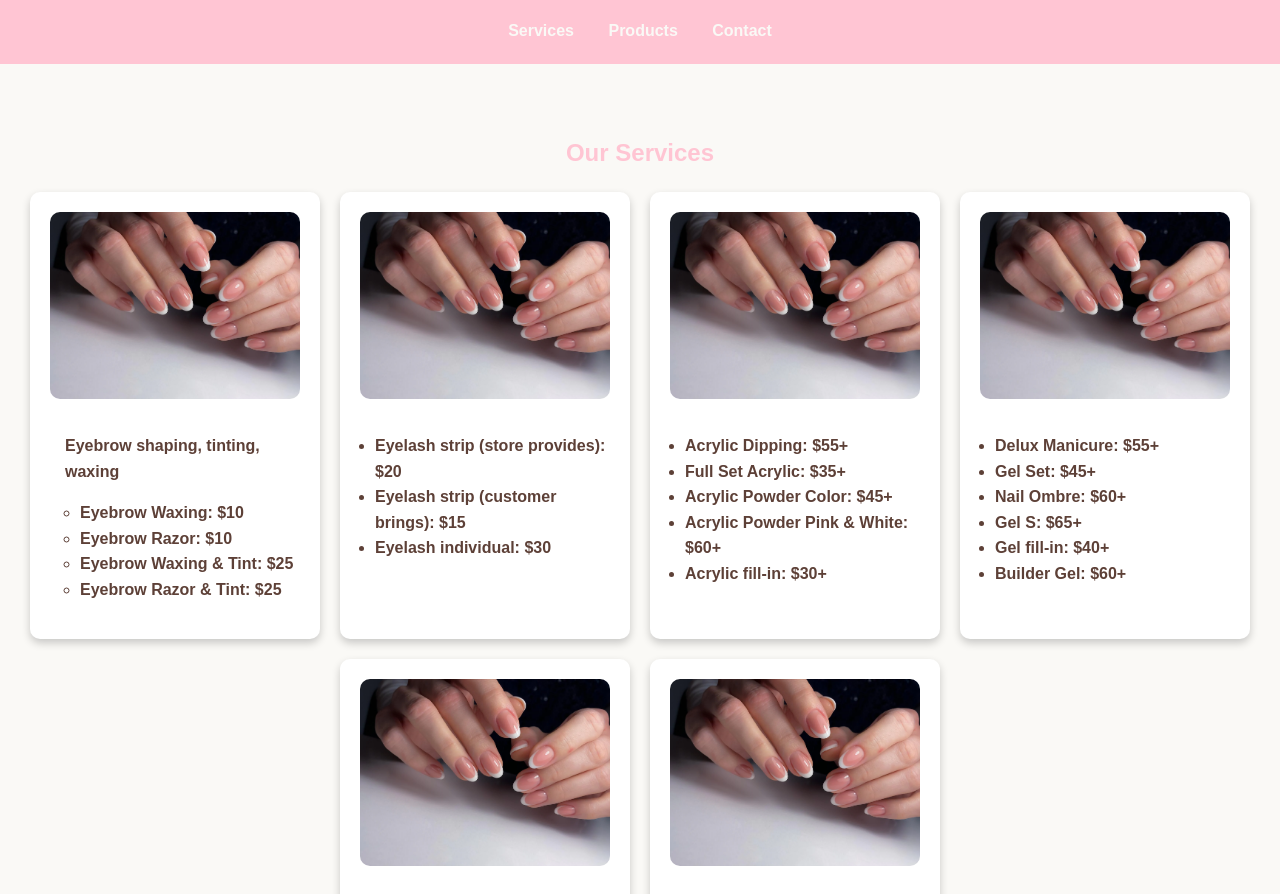
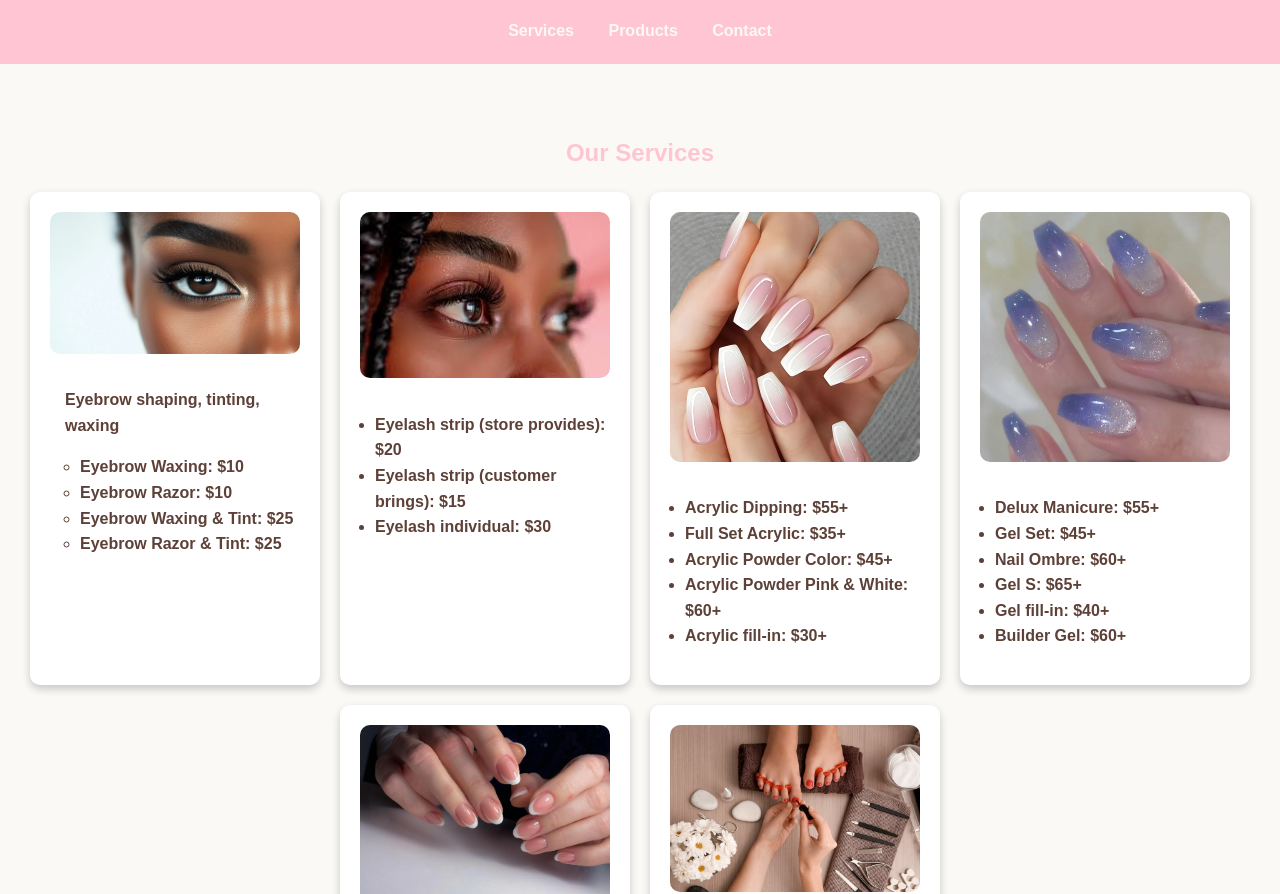
Before and after one commit to thaonguyentracy/nail1nails, a plain HTML site: page index.html in a window 1280 px wide. Shown: the part 96-990 px from the top of the page. Drawn offline with Linux system fonts and the light colour scheme.

Commit message:
Update index.html

```diff
--- a/index.html
+++ b/index.html
@@ -100,7 +100,7 @@
         <div class="services">
 
             <div class="card">
-				<img src="french-tip.jpg" alt="French tip nails">
+				<img src="eyebrown.jpg" alt="Eyebrown">
             	<ul style="text-align:left; padding-left:15px;">
             	<p>Eyebrow shaping, tinting, waxing</p>
             	<ul style="text-align:left; padding-left:15px;">
@@ -112,7 +112,7 @@
             </div>
 
             <div class="card">
-				<img src="french-tip.jpg" alt="French tip nails">
+				<img src="eyelash.jpg" alt="Eyelash">
             	<ul style="text-align:left; padding-left:15px;">
                 	<li>Eyelash strip (store provides): $20</li>
 			<li>Eyelash strip (customer brings): $15 </li>
@@ -121,7 +121,7 @@
             </div>
 
             <div class="card">
-				<img src="french-tip.jpg" alt="French tip nails">
+				<img src="acrylic.jpg" alt="Acrylic nails">
             	<ul style="text-align:left; padding-left:15px;">
                 	<li>Acrylic Dipping: $55+</li>
                         <li>Full Set Acrylic: $35+</li>
@@ -132,7 +132,7 @@
             </div>
 
             <div class="card">
-				<img src="french-tip.jpg" alt="French tip nails">
+				<img src="ombre.jpg" alt="Ombre">
             	<ul style="text-align:left; padding-left:15px;">
                 	<li>Delux Manicure: $55+</li>
                         <li>Gel Set: $45+</li>
@@ -159,7 +159,7 @@
             </div>
 
 	    <div class="card">
-            	<img src="french-tip.jpg" alt="French tip nails">
+            	<img src="ped.jpg" alt="Pedicure">
             	<ul style="text-align:left; padding-left:15px;">
 			<li>Pedicure Regular: $35+</li>
 			<li>Pedicure No Chip: $45+</li>
```
